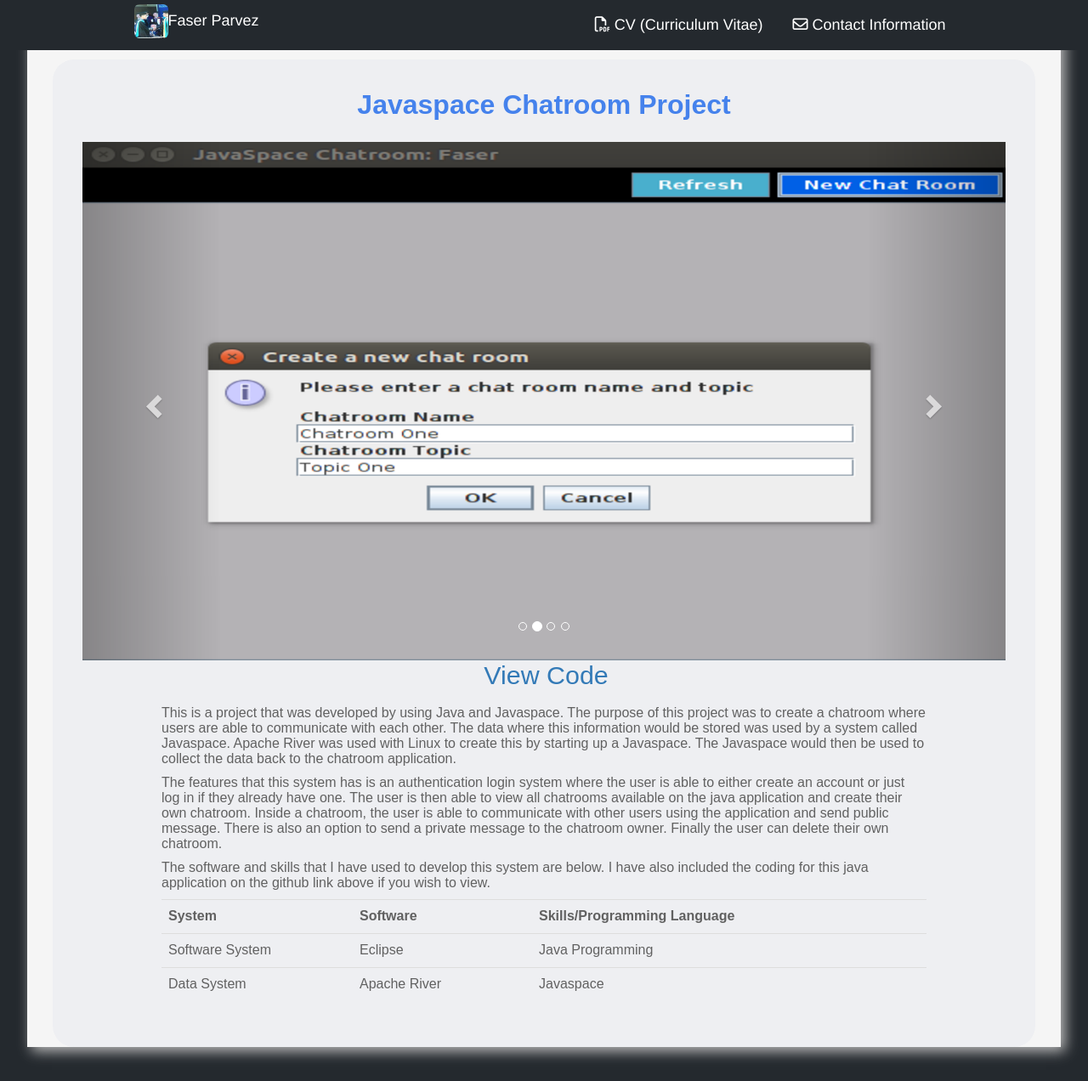
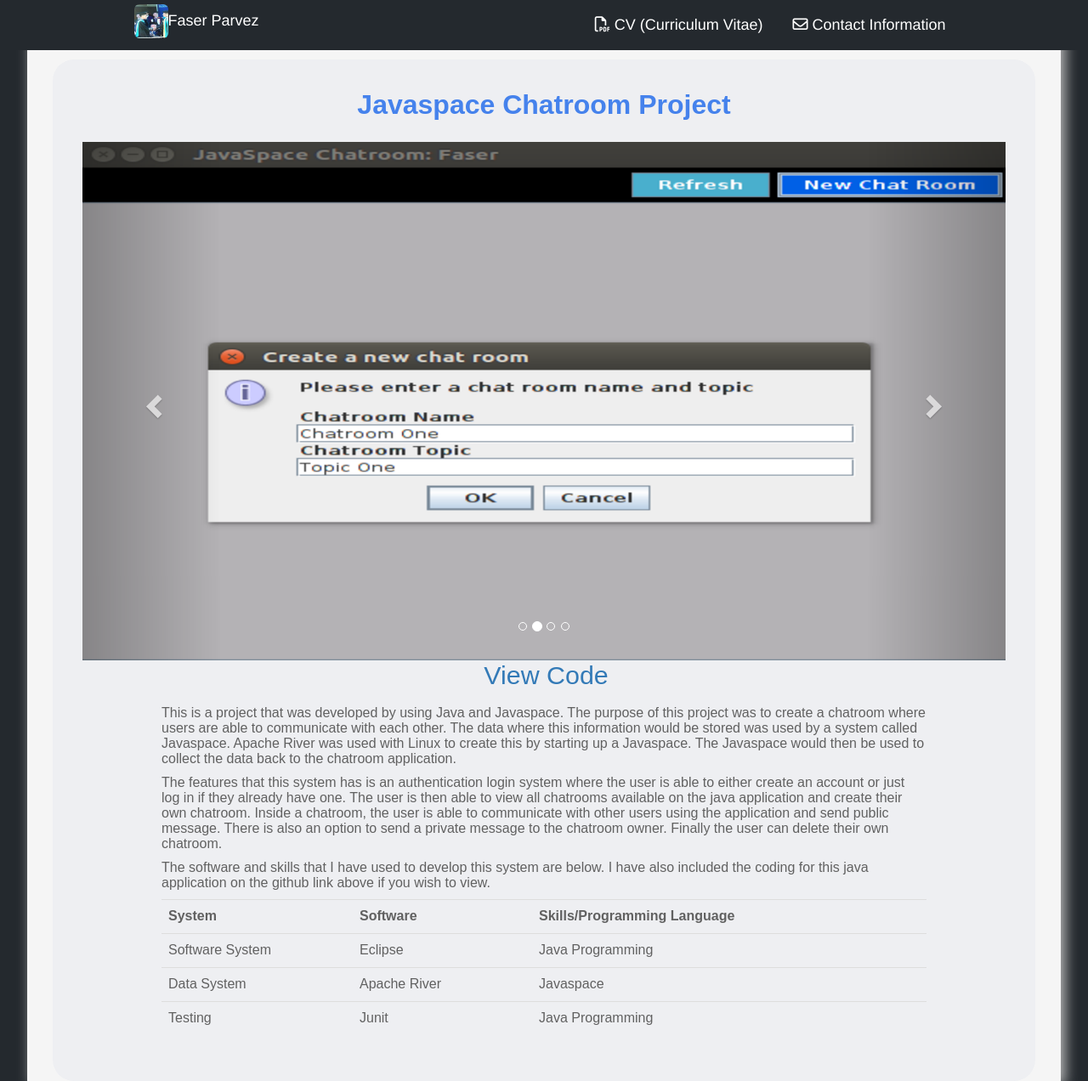
Before and after one commit to FaserParvez/FaserParvez.github.io, a Jekyll site: the page built from chatroom.html, in a window 1280 px wide and 1272 px high. Shown: the whole window at 85% size. Built offline with Jekyll 4.4.1, drawn with Linux system fonts in a browser that asks for light colours; nearby versions of some CDN libraries; some web fonts are replaced; library files that are not in the unit come from our copies; comment, search, counter and statistics services are not loaded.

Commit message:
Update chatroom.html

```diff
--- a/chatroom.html
+++ b/chatroom.html
@@ -92,6 +92,15 @@ layout: chatroom
 											Javaspace
 										</td>
 									</tr>
+									<tr>
+										<td class="col-md-3">Testing</td>
+										<td>
+											Junit
+										</td>
+										<td>
+											Java Programming
+										</td>
+									</tr>
 								</table>
 								</div>
 							</div>
```
